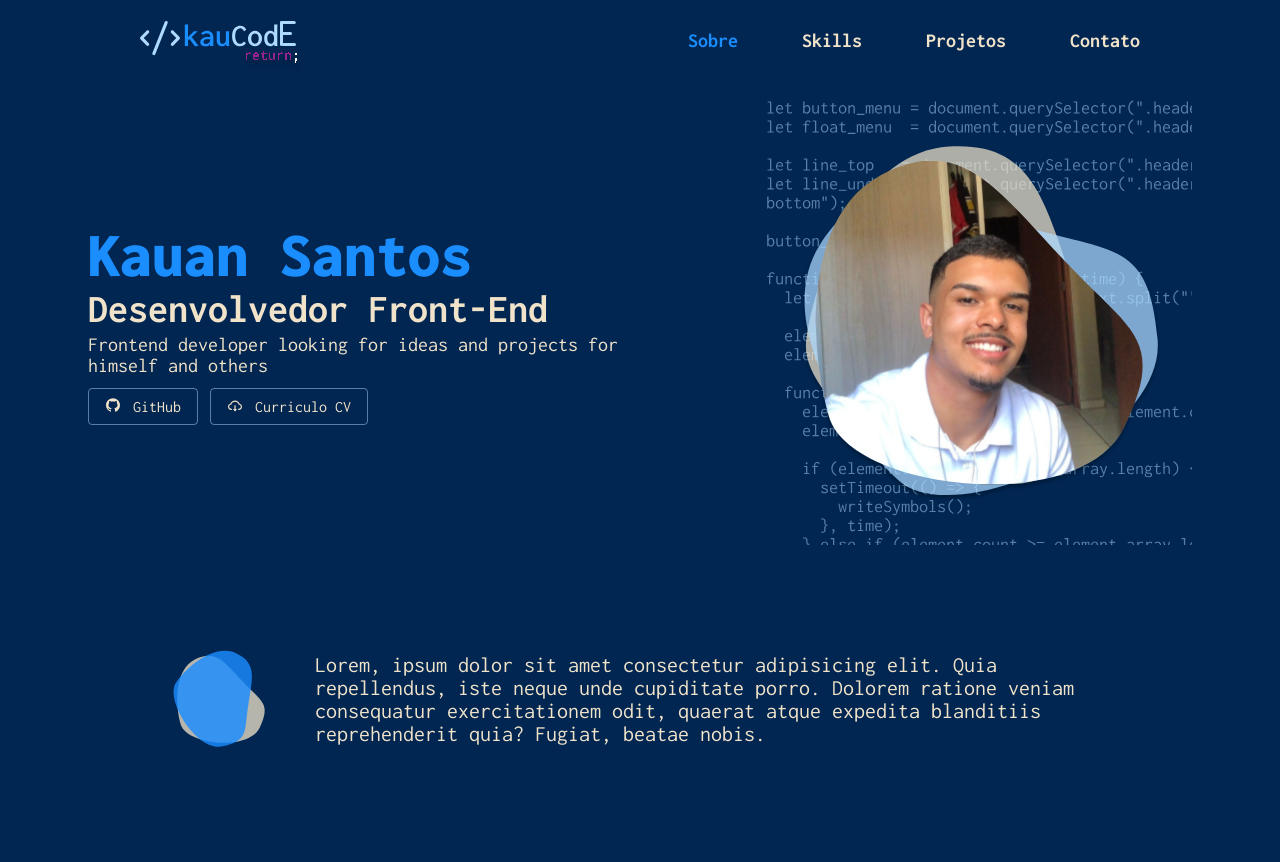
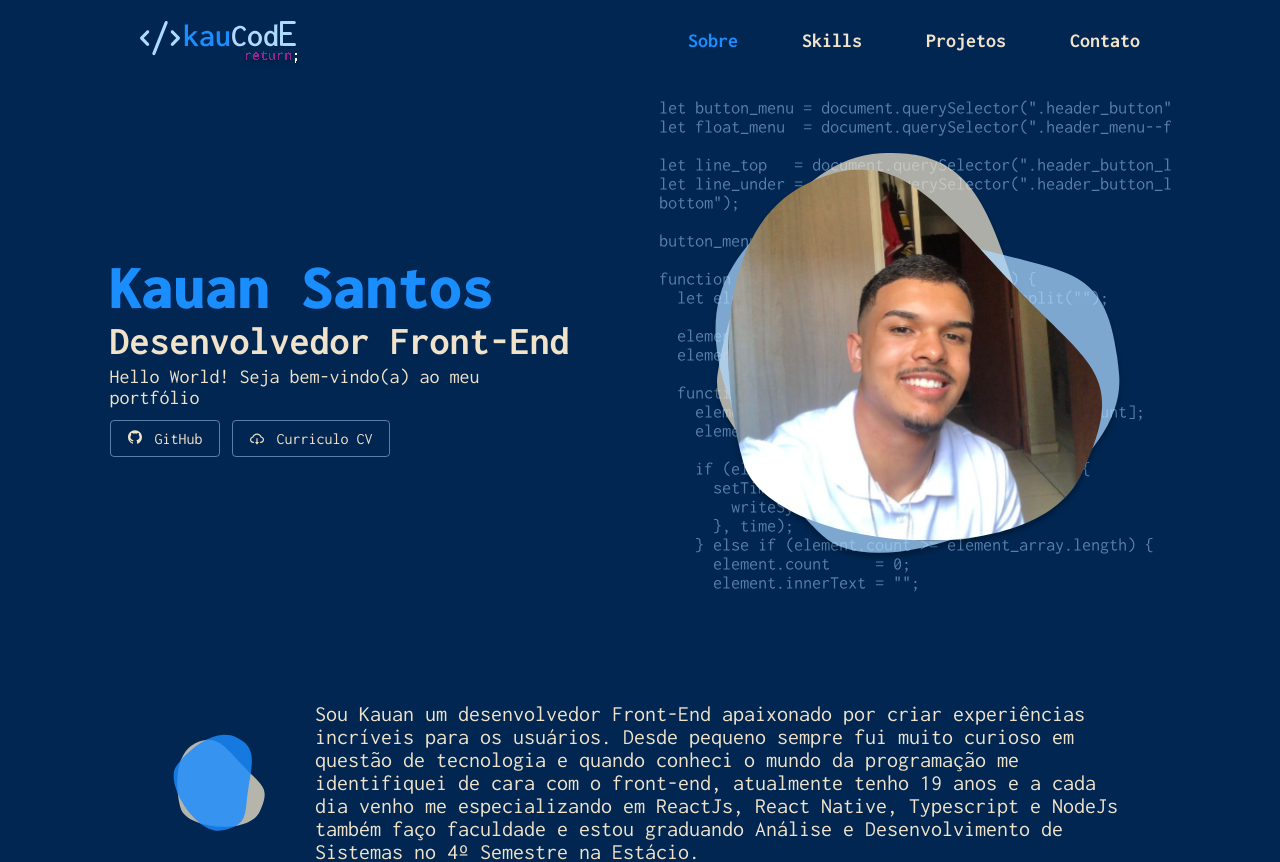
Before and after one commit to zkauansantos/portfolio, a React (Vite) app: page / in a window 1280 px wide. Shown: the top 862 px of the page. Built offline with nearby package versions, Linux system fonts and the light colour scheme.

Commit message:
changed lorem ipsum text default

```diff
--- a/src/components/About/index.tsx
+++ b/src/components/About/index.tsx
@@ -7,10 +7,13 @@ export default function About() {
       <img src={detailAbout} alt='detail' />
 
       <p>
-        Lorem, ipsum dolor sit amet consectetur adipisicing elit.
-        Quia repellendus, iste neque unde cupiditate porro.
-        Dolorem ratione veniam consequatur exercitationem odit,
-        quaerat atque expedita blanditiis reprehenderit quia? Fugiat, beatae nobis.
+        Sou Kauan um desenvolvedor Front-End apaixonado por criar
+        experiências incríveis para os usuários. Desde pequeno sempre fui
+        muito curioso em questão de tecnologia e quando
+        conheci o mundo da programação me identifiquei de cara com o front-end,
+        atualmente tenho 19 anos e a cada dia venho me especializando em ReactJs,
+        React Native, Typescript e NodeJs também faço faculdade e estou graduando
+        Análise e Desenvolvimento de Sistemas no 4º Semestre na Estácio.
       </p>
     </Container>
   );
--- a/src/components/Welcome/index.tsx
+++ b/src/components/Welcome/index.tsx
@@ -8,7 +8,7 @@ export default function Welcome() {
       <ContainerText data-aos='fade-right'>
         <h1>Kauan Santos</h1>
         <strong>Desenvolvedor Front-End</strong>
-        <p>Frontend developer looking for ideas and projects for himself and others</p>
+        <p>Hello World! Seja bem-vindo(a) ao meu portfólio</p>
 
         <div className='social-links'>
           <a
@@ -32,7 +32,6 @@ export default function Welcome() {
             Curriculo CV
           </a>
         </div>
-
       </ContainerText>
 
       <Illustrations data-aos='fade-left'>
```
